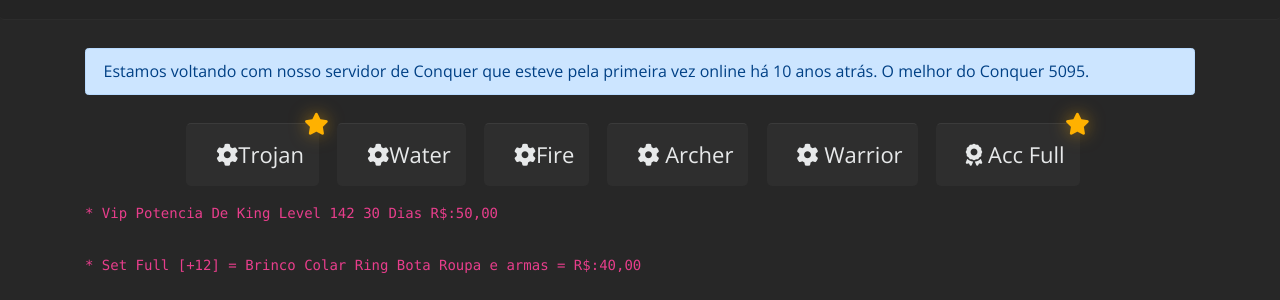
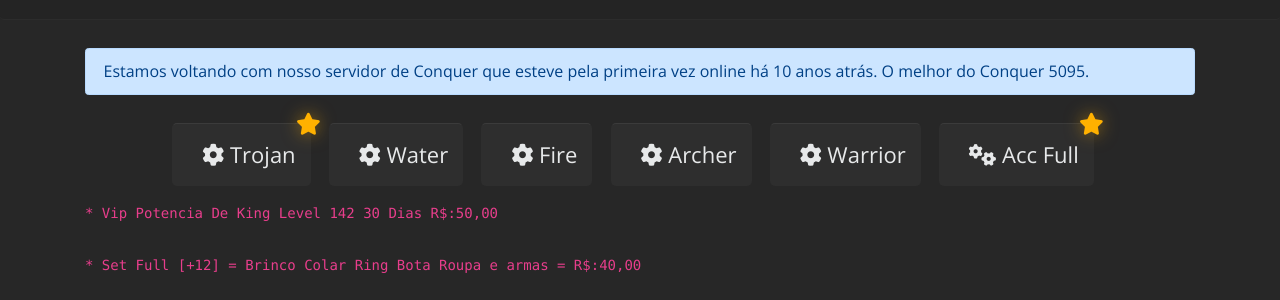
Before and after one commit to conquermedieval/conquermedieval.github.io, a Jekyll site: the page built from loja_online.html, in a window 1280 px wide. Shown: the part 248-548 px from the top of the page. Built offline with Jekyll 4.4.1, drawn with Linux system fonts in a browser that asks for light colours.

Commit message:
Update loja_online.html

```diff
--- a/loja_online.html
+++ b/loja_online.html
@@ -9,13 +9,13 @@
          <div class="text-center">
             </a>
             <a class="btn" role="button" href="#" data-toggle="modal" data-target="#pix-modal">
-                <i class="fas fa-cog"></i>Trojan<i class="fa-solid fa-star"></i>
+                <i class="fas fa-cog"></i> Trojan<i class="fa-solid fa-star"></i>
             </a>
             <a class="btn" role="button" href="#" data-toggle="modal" data-target="#bitcoin-modal">
-                <i class="fas fa-cog"></i>Water
+                <i class="fas fa-cog"></i> Water
             </a>
             <a class="btn" role="button" href="#" data-toggle="modal" data-target="#ethereum-modal">
-                <i class="fas fa-cog"></i>Fire
+                <i class="fas fa-cog"></i> Fire
             </a>
             <a class="btn" role="button" href="#" data-toggle="modal" data-target="#accfull-modal">
                 <i class="fas fa-cog"></i> Archer
@@ -24,7 +24,7 @@
                 <i class="fas fa-cog"></i> Warrior
             </a>
             <a class="btn" role="button" href="#" data-toggle="modal" data-target="#accfull-modal">
-                <i class="fas fa-award"></i> Acc Full<i class="fa-solid fa-star"></i>
+                <i class="fas fa-cogs"></i> Acc Full<i class="fa-solid fa-star"></i>
             </a>
         </div>
             </a>
```
